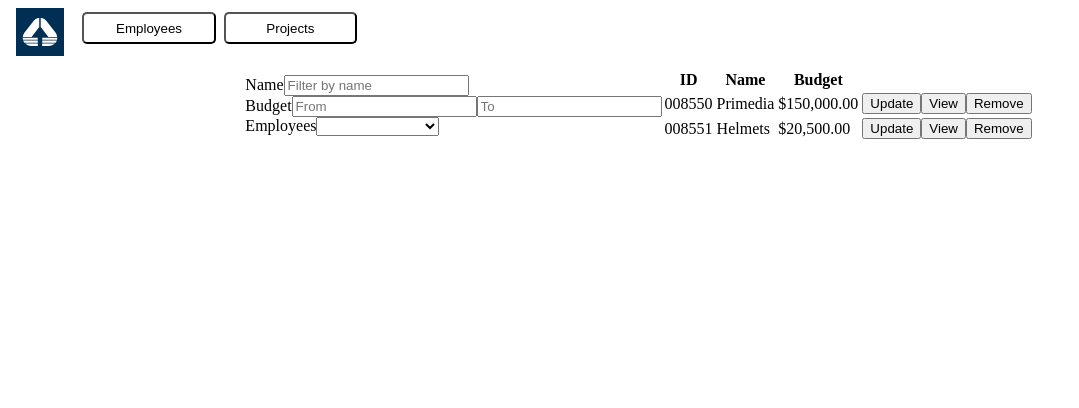
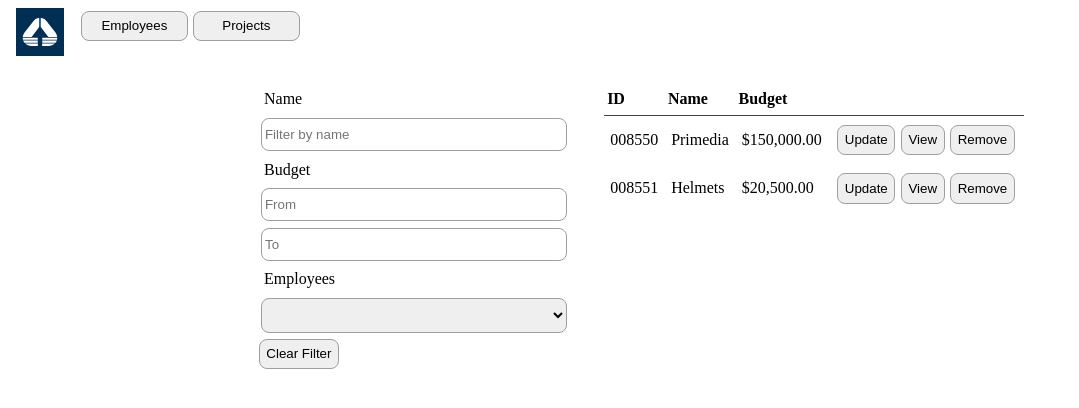
Before and after one commit to kristina-trifunovic/employee-project-app, an Angular app: page /project/list in a window 1280 px wide. Shown: the top 408 px of the page, without its empty margins (0-1079 px from the left). Built offline with nearby package versions, Linux system fonts and the light colour scheme.

Commit message:
project list css

```diff
--- a/src/app/app.component.css
+++ b/src/app/app.component.css
@@ -15,14 +15,7 @@ img:hover {
 button {
   display: inline-block;
   text-align: center;
-  background-color: white;
-  padding: 0.5em;
-  margin: 0.3em;
-  width: 10em;
-  border-radius: 5px;
+  /* padding: 0.5em;
+  margin: 0.3em; */
+  width: 8em;
 }
-
-button:hover {
-  background-color: #002f53;
-  color: white;
-}
--- a/src/app/features/projects/pages/project-list/project-list.component.css
+++ b/src/app/features/projects/pages/project-list/project-list.component.css
@@ -1,9 +1,5 @@
-.flex {
-  /* width: 40%; */
-  display: flex;
-  flex-direction: row;
-  justify-content: center;
-  align-items: center;
+.list {
+  align-self: flex-start;
 }
 
 /* modal.component.css */
--- a/src/app/features/projects/pages/project-list/project-list.component.html
+++ b/src/app/features/projects/pages/project-list/project-list.component.html
@@ -1,41 +1,44 @@
-<div class="flex">
-  <div class="x">
+<div class="flex-row-center">
+  <div class="filter padding-medium">
     <form [formGroup]="projectForm" *ngIf="projectForm">
-      <div>
+      <div class="grid">
+        <div class="flex-row-start">
           <label for="name">Name</label>
           <input type="text" name="name" placeholder="Filter by name" formControlName="name">
         </div>
-      <div>
-        <label for="name">Budget</label>
+        <div class="flex-row-start">
+          <label for="budget">Budget</label>
           <input type="number" name="budget" placeholder="From" formControlName="budgetFrom">
           <input type="number" name="budget" placeholder="To" formControlName="budgetTo">
         </div>
-      <div>
-        <label for="name">Employees</label>
+        <div class="flex-row-start">
+          <label for="employee">Employees</label>
           <select formControlName="employee" [compareWith]="compareEmployee">
-          <option value="" selected [style]="'color: grey;'">Select Employee</option>
+            <!-- <option value="" selected [style]="'color: grey;'">Select Employee</option> -->
             <option *ngFor="let employee of employees" [ngValue]="employee">{{employee.firstName + " " +
               employee.lastName}}
             </option>
           </select>
         </div>
+      </div>
     </form>
+    <button (click)="clearFilter()">Clear Filter</button>
   </div>
-  <div class="x">
+  <div class="list padding-medium">
     <table>
-      <tr>
+      <tr class="header">
         <th>ID</th>
         <th>Name</th>
         <th>Budget</th>
       </tr>
-      <tr *ngFor="let project of filteredProjects">
+      <tr class="data" *ngFor="let project of filteredProjects">
         <td>{{project.id}}</td>
         <td>{{project.name}}</td>
         <td>{{project.budget | currency}}</td>
         <td>
-          <button (click)="update(project)">Update</button>
-          <button (click)="view(project)">View</button>
-          <button (click)="remove(project)">Remove</button>
+          <button class="update" (click)="update(project)">Update</button>
+          <button class="view" (click)="view(project)">View</button>
+          <button class="delete" (click)="remove(project)">Remove</button>
         </td>
       </tr>
     </table>
--- a/src/app/features/projects/pages/project-list/project-list.component.ts
+++ b/src/app/features/projects/pages/project-list/project-list.component.ts
@@ -76,7 +76,10 @@ export class ProjectListComponent implements OnInit, OnDestroy {
   buildFilterForm() {
     this.projectForm = this.fb.group({
       name: ['', [Validators.minLength(2), Validators.maxLength(30)]],
-      budgetFrom: [null, [Validators.min(0)]],
+      budgetFrom: [
+        null,
+        [Validators.min(0), this.validateBudgetFrom.bind(this)],
+      ],
       budgetTo: [null, [Validators.min(0), this.validateBudgetTo.bind(this)]],
       employee: [null],
     });
@@ -92,6 +95,20 @@ export class ProjectListComponent implements OnInit, OnDestroy {
       budgetToValue < budgetFromValue
     ) {
       return { invalidBudgetTo: true };
+    }
+    return null;
+  }
+
+  validateBudgetFrom(formControl: FormControl) {
+    const budgetToValue = this.projectForm?.get('budgetTo')?.value;
+    const budgetFromValue = formControl.value;
+
+    if (
+      budgetToValue !== null &&
+      budgetFromValue !== null &&
+      budgetFromValue > budgetToValue
+    ) {
+      return { invalidBudgetFrom: true };
     }
     return null;
   }
@@ -131,6 +148,7 @@ export class ProjectListComponent implements OnInit, OnDestroy {
   }
 
   filterList() {
+    if (!this.isFilterEmpty()) {
       this.filteredProjects = this.projects?.filter((project) => {
         const nameCheck = project.name
           .toLowerCase()
@@ -144,10 +162,17 @@ export class ProjectListComponent implements OnInit, OnDestroy {
         const employeeCheck =
           this.filterData!.employee === null ||
           project.engagedEmployees.findIndex(
-          (projDesc) => projDesc.employee.id === this.filterData?.employee['id']
+            (projDesc) =>
+              projDesc.employee.id === this.filterData?.employee['id']
           ) != -1;
         return nameCheck && budgetFromCheck && budgetToCheck && employeeCheck;
       });
+    }
+  }
+
+  clearFilter() {
+    this.filteredProjects = this.projects;
+    this.projectForm?.reset();
   }
 
   update(project: Project) {
--- a/src/styles.css
+++ b/src/styles.css
@@ -1 +1,100 @@
-/* You can add global styles to this file, and also import other style files */
+:root {
+  --dark-blue-color: #002f53;
+}
+
+.flex-row-center {
+  display: flex;
+  /* flex-direction: row;
+  flex-wrap: wrap; */
+  flex-flow: row wrap;
+  justify-content: center;
+  align-items: center;
+}
+
+.padding-medium {
+  padding: 1rem;
+}
+
+.padding-small {
+  padding: 0.5rem;
+}
+
+input,
+select {
+  border-radius: 0.5rem;
+  border: 1px solid #9e9e9e;
+  padding: 0.5rem 0.2rem;
+  margin: 0.2rem 0.3rem;
+  transition: box-shadow 0.3s;
+}
+
+label {
+  width: 300px;
+  padding: 0.3rem 0.2rem;
+  margin: 0.1rem 0.3rem;
+}
+
+input:hover {
+  box-shadow: 0 0 10px;
+}
+
+select:hover {
+  box-shadow: 0 0 10px;
+}
+
+.flex-row-start {
+  display: flex;
+  flex-direction: column;
+}
+
+button {
+  padding: 0.5em;
+  margin: 0.2em;
+  border-radius: 0.5rem;
+  border: 1px solid #9e9e9e;
+}
+
+button:hover {
+  background-color: var(--dark-blue-color);
+  color: white;
+  transition: background-color 0.5s, color 0.5s;
+  cursor: pointer;
+}
+
+option:hover {
+  background-color: var(--dark-blue-color);
+}
+
+table {
+  border-collapse: collapse;
+}
+
+th {
+  text-align: start;
+  padding: 0.4rem 0.2rem;
+}
+
+td {
+  padding: 0.4em;
+}
+
+.header {
+  border-bottom: 1px solid rgb(65, 65, 65);
+}
+
+.data:hover {
+  background-color: rgb(220, 220, 220);
+  transition: background-color 0.2s;
+}
+
+.update:hover {
+  background-color: rgb(59, 95, 83);
+}
+
+.view:hover {
+  background-color: rgb(68, 68, 68);
+}
+
+.delete:hover {
+  background-color: rgb(86, 3, 3);
+}
```
Lines whose indentation alone changed are shown as unchanged.
